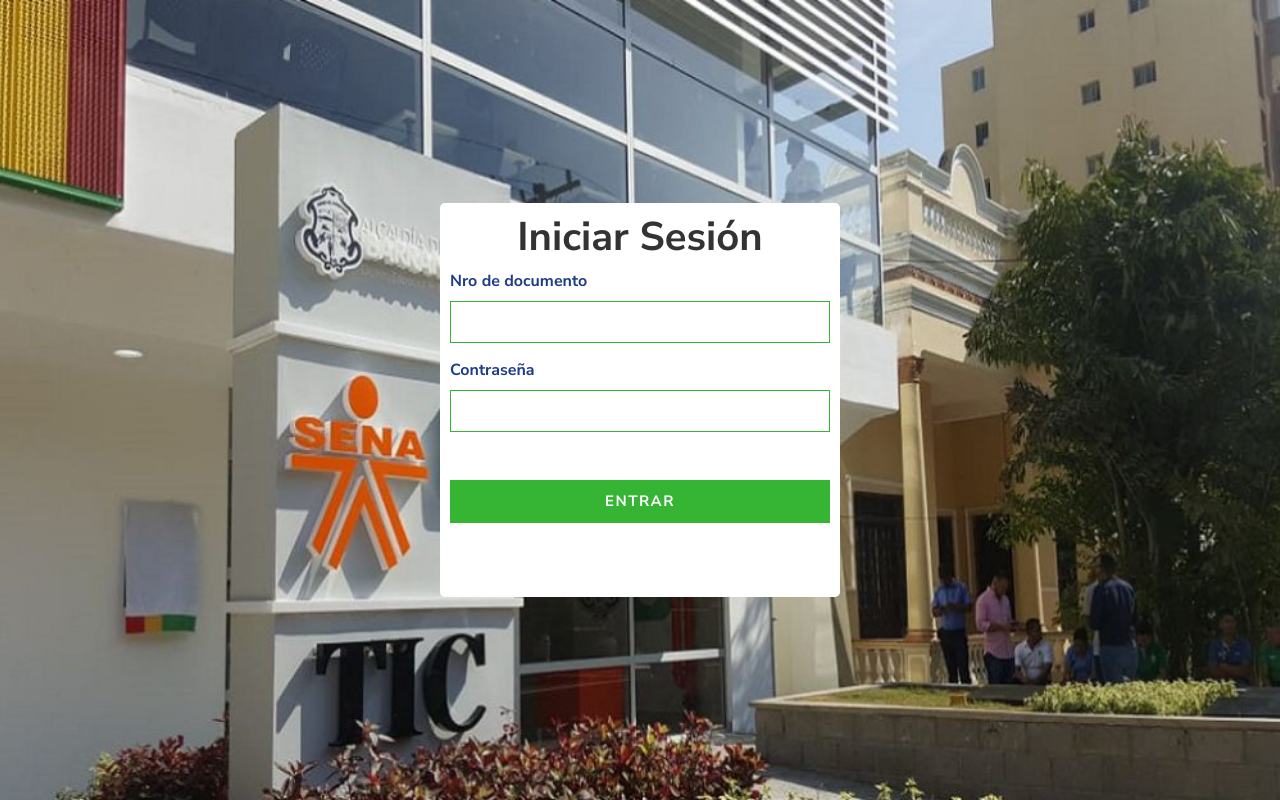
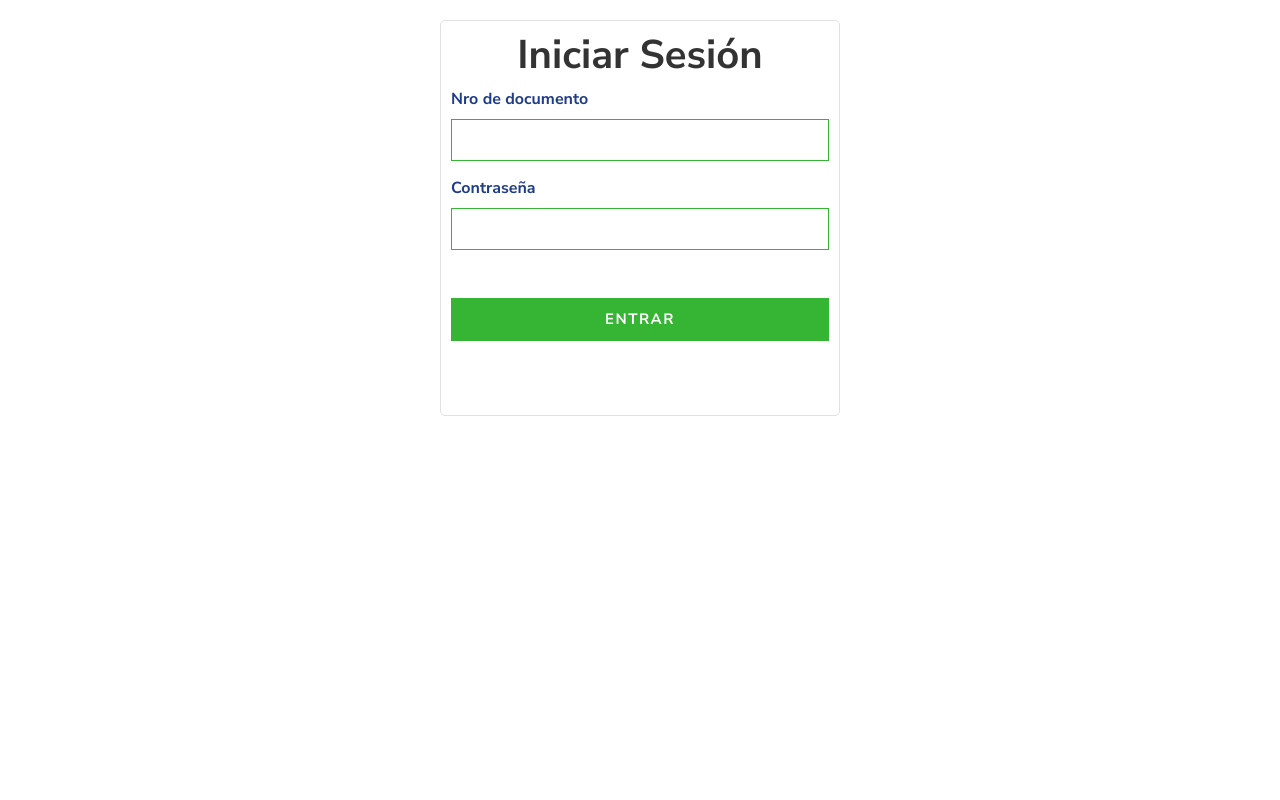
Before and after one commit to JesusRueda1/APP-SEDE-TIC, a PHP site: page / in a window 1280 px wide. Run offline with PHP 8.4, Linux system fonts and the light colour scheme.

Commit message:
cambios en el formulario

```diff
--- a/index.php
+++ b/index.php
@@ -22,13 +22,13 @@
         }
     </style>
 </head>
-<body class="backgroundFondo">
+<body>
     <?php // include('msjs.php');?>
     <div class="container">
         <div class="world-latest-articles">
             <div class="row">
                 <div class="col-12 col-lg-12">
-                    <div class="form">
+                    <div class="form border">
                         <div id="signup">
                             <h1 class="text-center" style="color: #333; font-weight: bold;">Iniciar Sesión</h1>
                             <form id="soloNumeros" action="php/ingreso.php" method="post">
```
